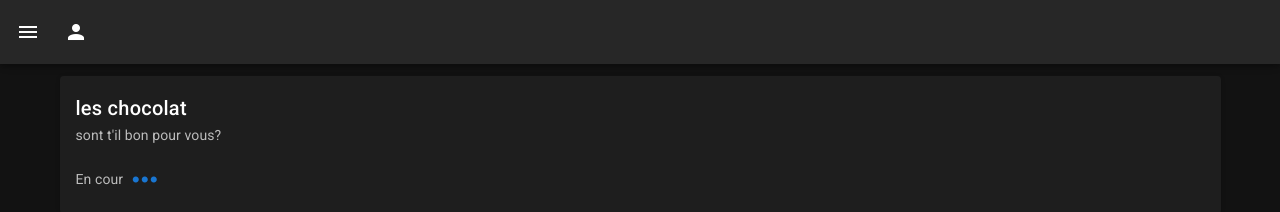
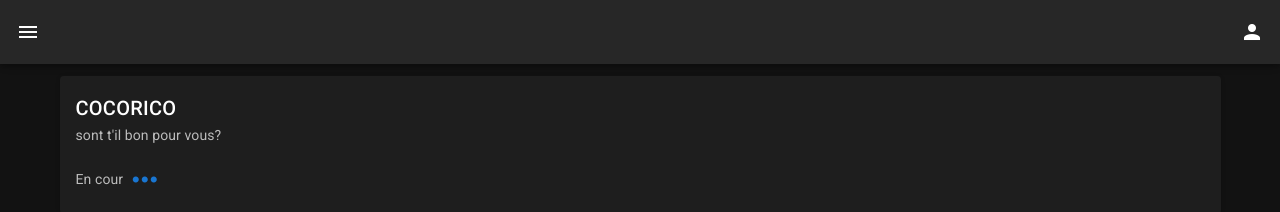
Before and after one commit to Challenge-48H-18/48h-Front, a Nuxt app: page / in a window 1280 px wide. Shown: the top 212 px of the page. Built offline with nearby package versions, Linux system fonts and the light colour scheme.

Commit message:
modif du front

```diff
--- a/layouts/default.vue
+++ b/layouts/default.vue
@@ -25,10 +25,10 @@
       </v-list>
     </v-navigation-drawer>
     <v-app-bar :clipped-left="clipped" app fixed>
-      <v-app-bar-nav-icon @click.stop="drawer = !drawer" />
-      <v-btn class="rightDrawer" icon @click.stop="rightDrawer = !rightDrawer">
-        <v-icon>mdi-account</v-icon>
-      </v-btn>
+  <v-app-bar-nav-icon @click.stop="drawer = !drawer" />
+  <v-btn class="ml-auto" icon @click.stop="rightDrawer = !rightDrawer">
+    <v-icon>mdi-account</v-icon>
+  </v-btn>
     </v-app-bar>
     <v-main>
       <v-container>
@@ -40,7 +40,7 @@
         <v-img
           :aspect-ratio="16/9"
           align="center"
-          src="https://cdn.vuetifyjs.com/images/parallax/material.jpg"
+          src="../ynov.png"
         >
           <v-avatar
             color="primary"
--- a/pages/index.vue
+++ b/pages/index.vue
@@ -1,12 +1,13 @@
 <template>
   <div>
+    <link href="https://fonts.googleapis.com/css2?family=Montserrat+Alternates:wght@600&display=swap" rel="stylesheet">
     <v-card
       v-for="item of exo"
       :key="item.id"
       class="carte"
       @click="test"
     >
-      <v-card-title class="title">{{item.title}}</v-card-title>
+      <v-card-title style="title">{{item.title}}</v-card-title>
       <v-card-subtitle>{{item.subtitle}}</v-card-subtitle>
       <v-card-text>
         {{item.state}}
@@ -24,7 +25,7 @@ export default {
   data(){
     return{
       exo: [
-        {title: 'les chocolat', subtitle: 'sont t\'il bon pour vous?', state:'En cour', id:1},
+        {title: 'COCORICO', subtitle: 'sont t\'il bon pour vous?', state:'En cour', id:1},
         {title: 'les chocolat', subtitle: 'sont t\'il bon pour vous?', state:'Valider', id:2},
         {title: 'les chocolat', subtitle: 'sont t\'il bon pour vous?', state:'Annuler', id:3},
         {title: 'les chocolat', subtitle: 'sont t\'il bon pour vous?', state:'En cour', id:4},
@@ -40,12 +41,16 @@ export default {
 </script>
 
 <style>
+
+
+.title{
+  font-family: 'Montserrat Alternates', sans-serif;
+}
+
 .carte{
   margin-bottom: 20px;
   border-radius: 50%;
 }
-.title{
-  text-align: center;
-  font-weight: bold;
-}
+
+
 </style>
```
Also changed, not shown: ynov.png (added).
